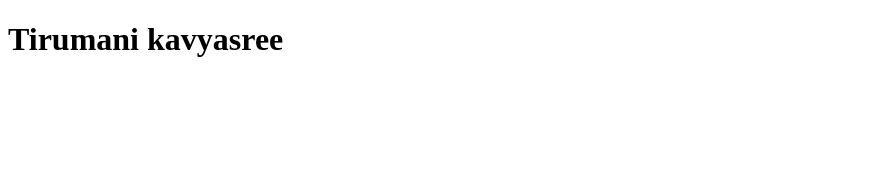
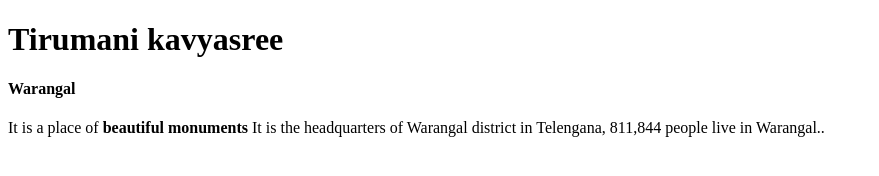
Before and after one commit to 44-563-WebApps-F21/webapps-f21-assignment-3-kavyatirumani, a plain HTML site: page index.html in a window 1280 px wide. Shown: the whole page, without its empty margins (0-879 px from the left). Drawn offline with Linux system fonts and the light colour scheme.

Commit message:
body updated with place.
commit

```diff
--- a/index.html
+++ b/index.html
@@ -1,9 +1,15 @@
 <!DOCTYPE html>
-</html>
+<html>
     <head>
-      <title>Assigment03</title>
+      <title>
+          Assignment03
+      </title>
     </head>
     <body>
-      <h1>Tirumani kavyasree</h1>
+      <h1> Tirumani kavyasree </h1>
+      <h4>Warangal</h4>
+      <p1>It is a place of <b>beautiful monuments</b>
+      </b> It is the headquarters of Warangal district in Telengana</b>,
+       811,844 people live in Warangal..</p1>
     </body>
 </html>
```
